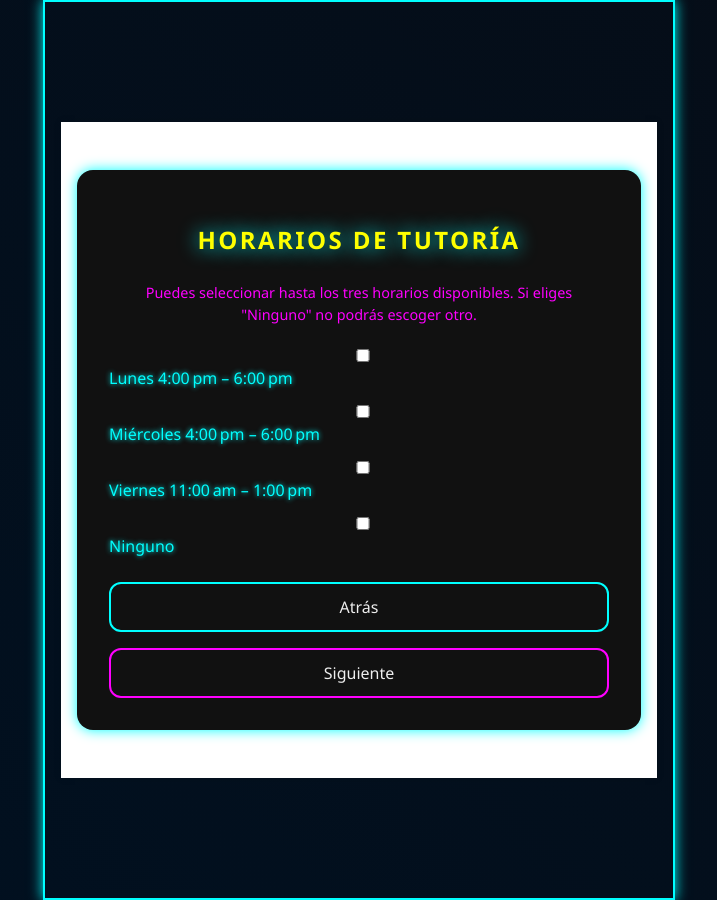
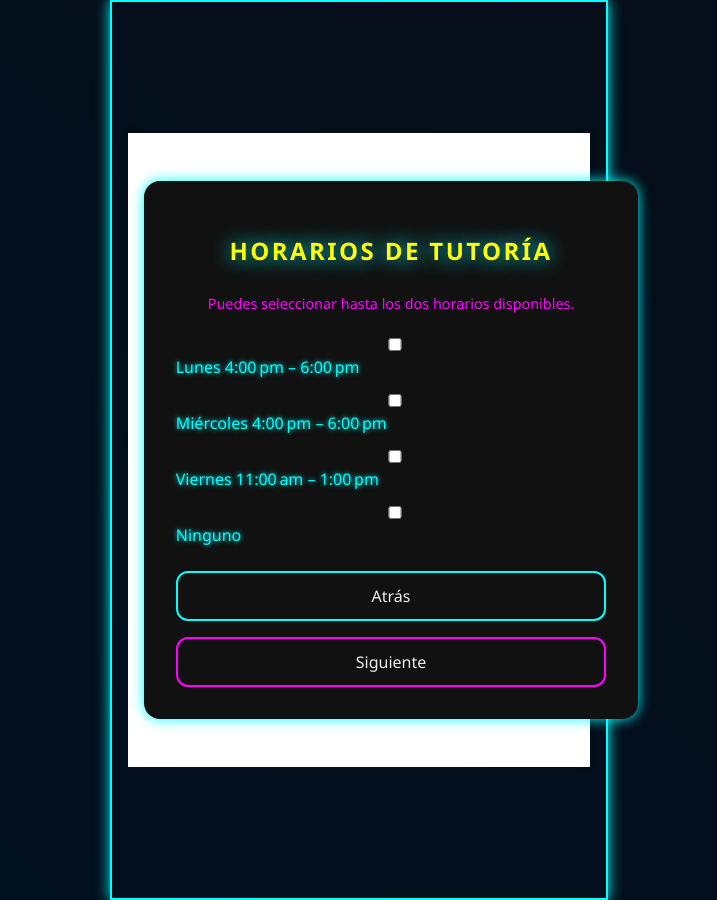
Before and after one commit to RumiSoftware2/horario-monitoria, a React app in the folder frontend/: page / in a window 1280 px wide. Both pictures are taken after typing "Sample", "name@example.com" into the empty fields and a click on the button "Siguiente". Shown: the whole page, without its empty margins (281-998 px from the left). Built offline with nearby package versions, Linux system fonts and the light colour scheme; no server answers; the HTML template or start-up script is replaced by a standard one.

Commit message:
bueno ya termino

```diff
--- a/frontend/src/components/SchedulesForm.jsx
+++ b/frontend/src/components/SchedulesForm.jsx
@@ -41,7 +41,7 @@ export default function SchedulesForm({ data, update, next, prev }) {
     <form onSubmit={handleSubmit} className="panel">
       <h2>Horarios de tutoría</h2>
       <p className="info">
-        Puedes seleccionar hasta los tres horarios disponibles. Si eliges "Ninguno" no podrás escoger otro.
+        Puedes seleccionar hasta los dos horarios disponibles.
       </p>
       {options.map((opt) => (
         <div key={opt.value} className="schedule-option">
```
